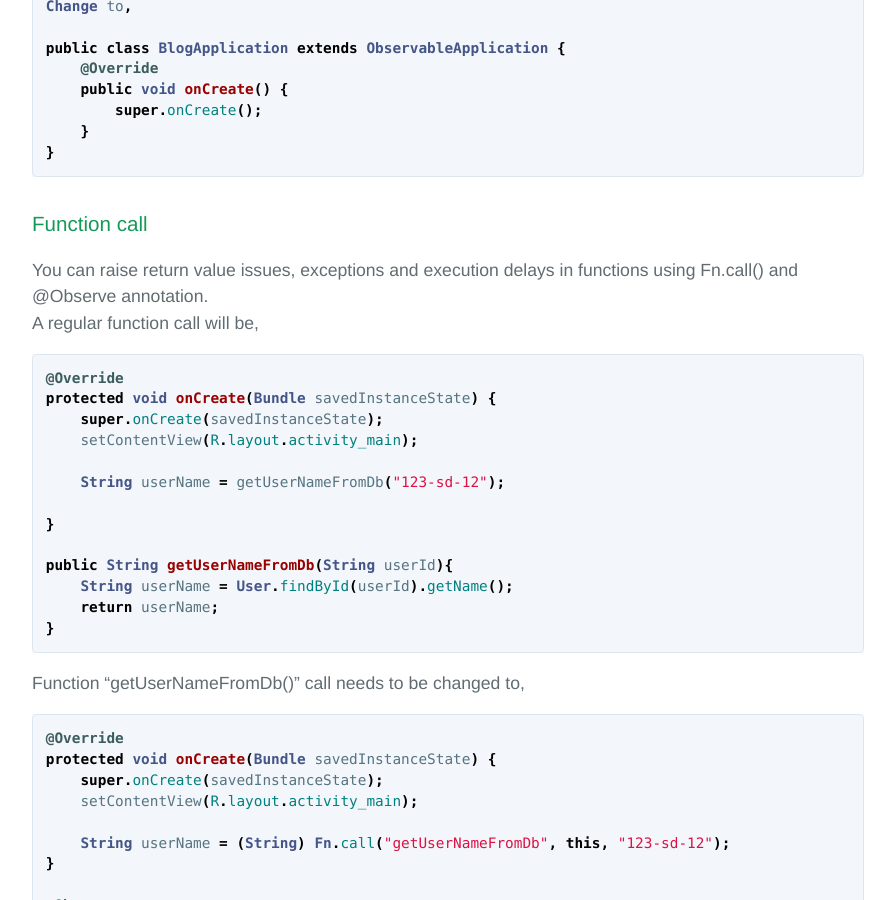
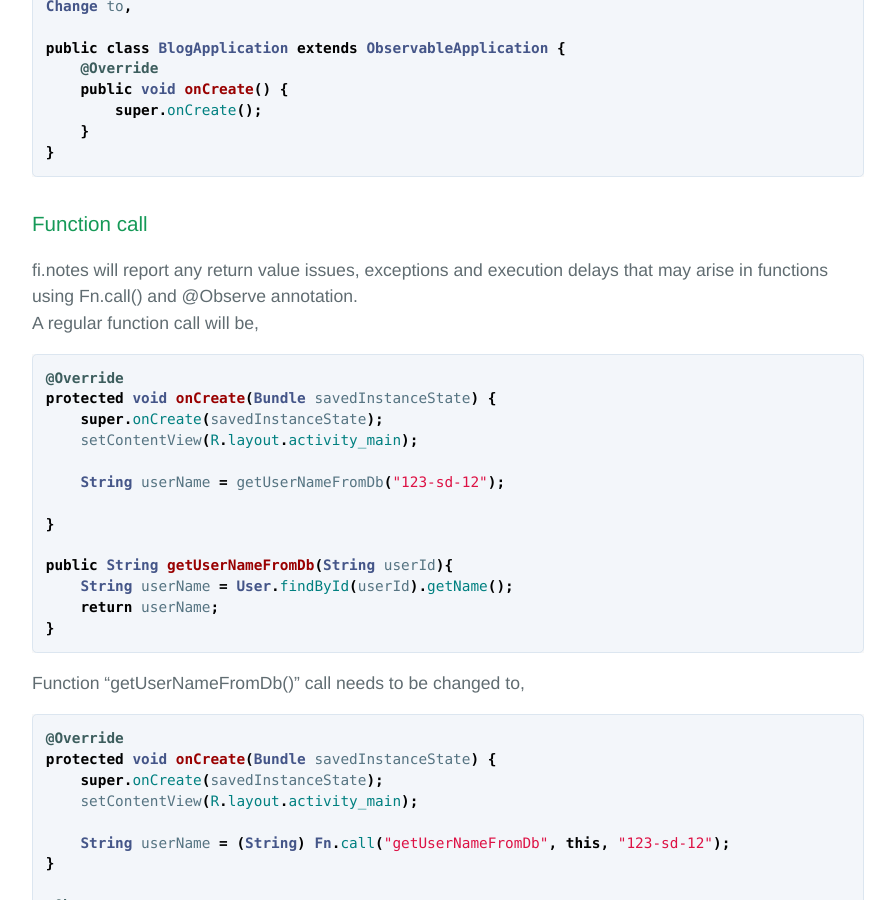
Before and after one commit to finotes/finotes.github.io, a Jekyll site: the page built from _posts/2018-01-19-android-java-docs.md, in a window 1280 px wide and 900 px high, scrolled down 5607 px. Shown: the whole window, without its empty margins (192-1087 px from the left). Built offline with Jekyll 4.4.1, drawn with Linux system fonts in a browser that asks for light colours; some web fonts are replaced.

Commit message:
Update 2018-01-19-android-java-docs.md

````diff
--- a/_posts/2018-01-19-android-java-docs.md
+++ b/_posts/2018-01-19-android-java-docs.md
@@ -236,7 +236,7 @@ public class BlogApplication extends ObservableApplication {
 }
 ```
 ### Function call
-You can raise return value issues, exceptions and execution delays in functions using Fn.call() and @Observe annotation.
+fi.notes will report any return value issues, exceptions and execution delays that may arise in functions using Fn.call() and @Observe annotation.
 A regular function call will be,
 
 ```java
````
